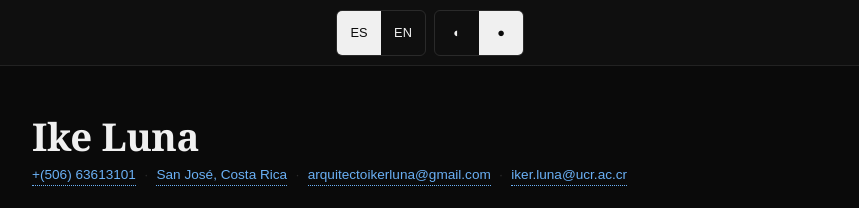
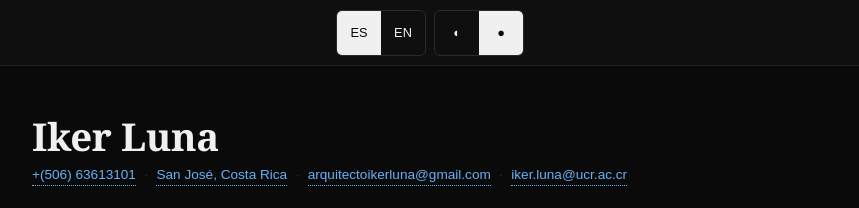
Before and after one commit to iluna007/il, a React (Vite) app: page / in a window 1280 px wide. Shown: the top 208 px of the page, without its empty margins (210-1069 px from the left). Built offline with nearby package versions, Linux system fonts and the light colour scheme.

Commit message:
Unify display name to Iker Luna across languages and metadata.

```diff
--- a/index.html
+++ b/index.html
@@ -3,11 +3,11 @@
   <head>
     <meta charset="UTF-8" />
     <meta name="viewport" content="width=device-width, initial-scale=1.0, viewport-fit=cover" />
-    <meta name="description" content="CV de Iker Rodrigo Luna Avilés — arquitecto e investigador, San José, Costa Rica." />
-    <meta name="author" content="Iker Rodrigo Luna Avilés" />
+    <meta name="description" content="CV de Iker Luna — arquitecto e investigador, San José, Costa Rica." />
+    <meta name="author" content="Iker Luna" />
     <meta name="theme-color" content="#0a0a0a" />
     <meta name="apple-mobile-web-app-capable" content="yes" />
-    <title>Iker Luna Avilés — CV</title>
+    <title>Iker Luna — CV</title>
     <link rel="icon" type="image/svg+xml" href="/favicon.svg" />
   </head>
   <body>
--- a/src/data/cvData.js
+++ b/src/data/cvData.js
@@ -33,7 +33,7 @@ const skillsSectionShared = {
 
 export const cvData = {
   es: {
-    name: "Ike Luna",
+    name: "Iker Luna",
     contact,
     bio: {
       text: "Arquitecto e investigador con posgrados en Research Architecture ({Goldsmiths, University of London}) y en Advanced Architecture ({IAAC, Barcelona}). Su práctica constituye uno de los primeros desarrollos sistemáticos de la investigación arquitectónica forense con base institucional en Centroamérica. Ha trabajado como asistente de investigación en {Forensic Architecture} e investigador en {Re/Presentare}, aplicando análisis geoespaciales, fotogrametría y fuentes abiertas a casos de violencia política en {Nicaragua}, {Honduras} y {Gaza}. Docente visitante en la {Escuela de Arquitectura de la Universidad de Costa Rica}.",
@@ -400,7 +400,7 @@ export const cvData = {
   },
 
   en: {
-    name: "Iker Rodrigo Luna Avilés",
+    name: "Iker Luna",
     contact,
     bio: {
       text: "Architect and researcher with postgraduate degrees in Research Architecture ({Goldsmiths, University of London}) and Advanced Architecture ({IAAC, Barcelona}). His practice is one of the first systematic developments of institutionally grounded forensic architectural research in Central America. He has worked as a research assistant at {Forensic Architecture} and as a researcher at {Re/Presentare}, applying geospatial analysis, photogrammetry, and open-source investigation to cases of political violence in {Nicaragua}, {Honduras}, and {Gaza}. Visiting lecturer at the {School of Architecture, University of Costa Rica}.",
```
